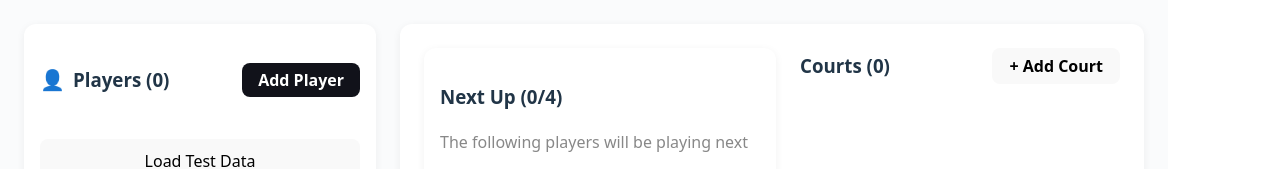
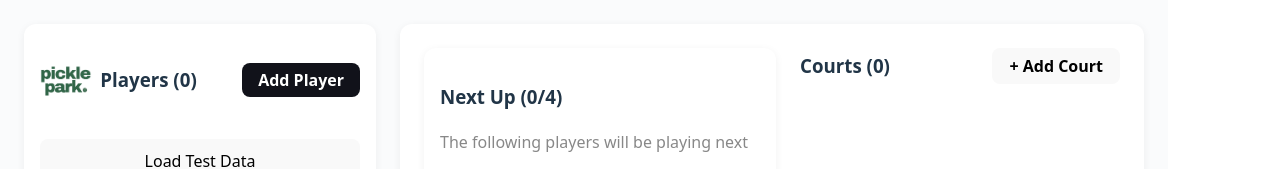
Before and after one commit to ghf4336/PaddleStack, a React (Vite) app in the folder client/: page / in a window 1280 px wide. Shown: the top 169 px of the page. Built offline with nearby package versions, Linux system fonts and the light colour scheme.

Commit message:
Add logo

```diff
--- a/client/src/Sidebar.jsx
+++ b/client/src/Sidebar.jsx
@@ -22,7 +22,7 @@ function Sidebar({
   return (
     <div className="sidebar" style={{ position: 'relative' }}>
       <h3 style={{ display: 'flex', alignItems: 'center', gap: 8 }}>
-        <span style={{ fontSize: 20 }}>👤</span> Players ({sessionPlayers.length})
+        <img src="/PaddleStack/logo_white.png" alt="Pickle Park Logo" style={{ height: 32, width: 'auto', verticalAlign: 'middle' }} /> Players ({sessionPlayers.length})
         <button className="add-btn" style={{ marginLeft: 'auto', fontWeight: 600, fontSize: 16, background: '#11121a', color: '#fff', border: 'none', borderRadius: 8, padding: '6px 16px', cursor: 'pointer' }} onClick={handleAddPlayer}>
           Add Player
         </button>
@@ -56,6 +56,9 @@ function Sidebar({
                   />
                   {p.name}
                   {isPaused && <span className="paused-badge" style={{ background: '#bbb', color: '#222', borderRadius: 6, padding: '2px 8px', fontSize: 13, marginLeft: 6 }}>Paused</span>}
+                  {inCourt && (
+                    <span className="incourt-badge" style={{ background: '#2196f3', color: '#fff', borderRadius: 6, padding: '2px 8px', fontSize: 13, marginLeft: 6, fontWeight: 600 }}>On Court</span>
+                  )}
                 </span>
                 {isPaused ? (
                   <button
```
Also changed, not shown: client/public/logo_white.png (added), client/public/pickle-park-logo.png (added).
